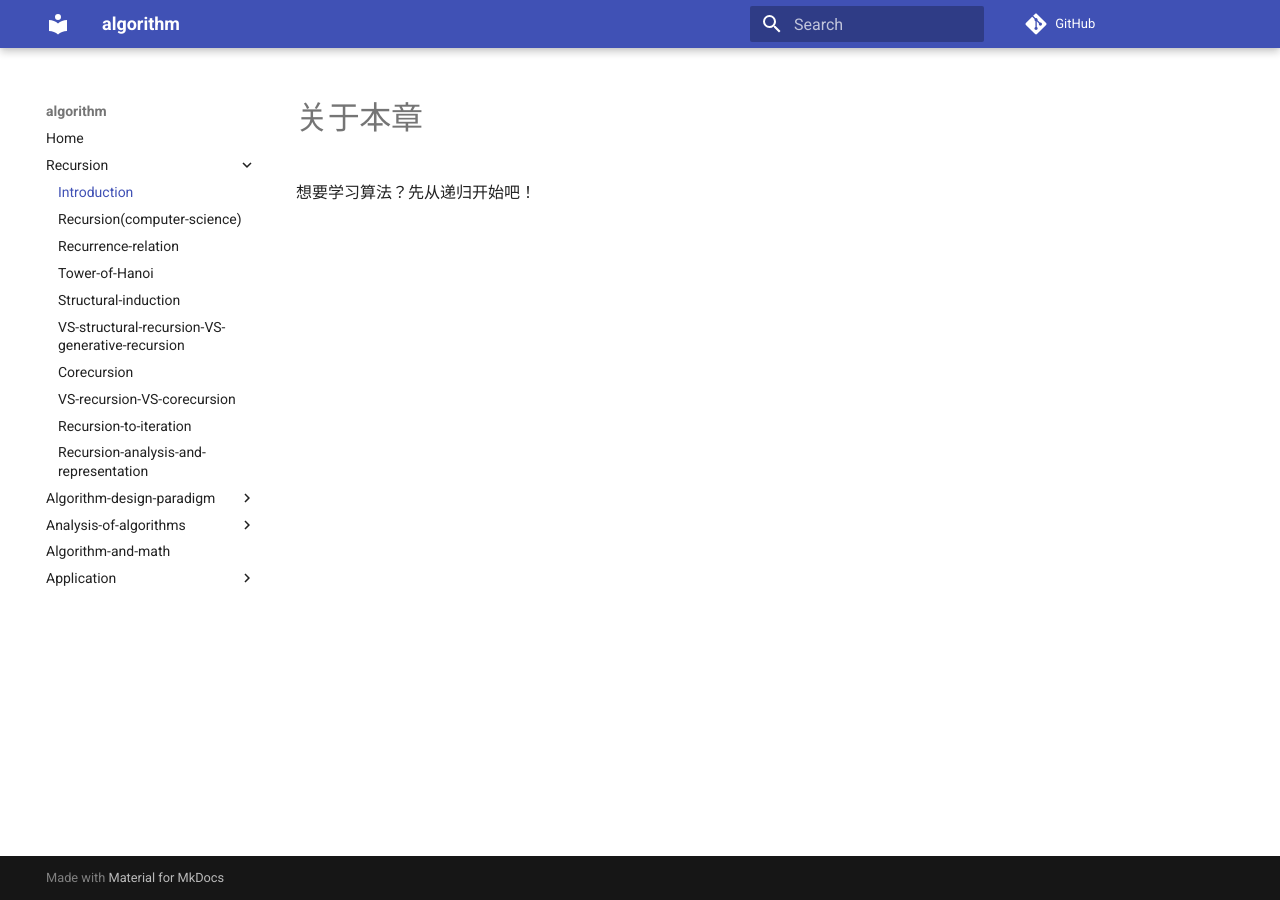
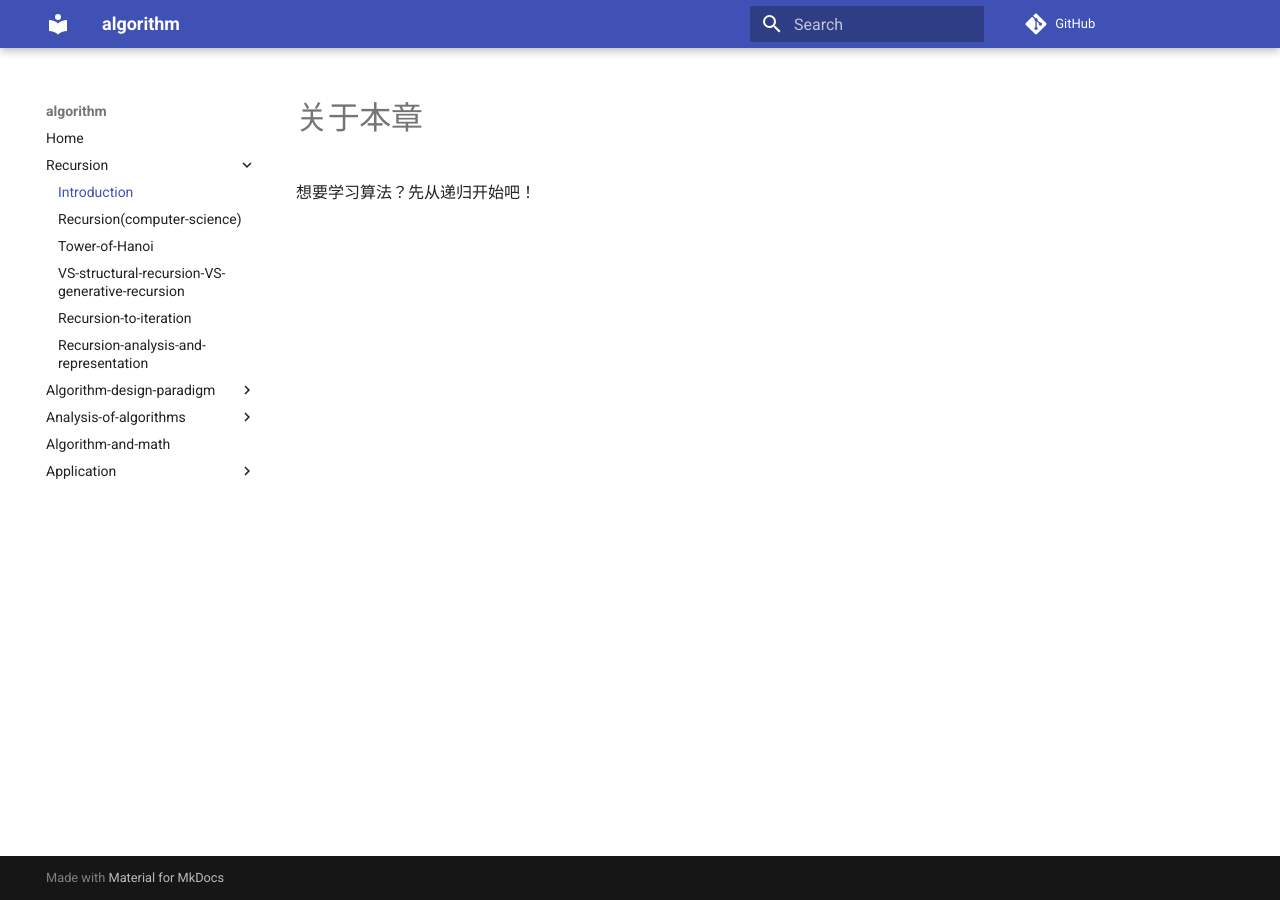
Before and after one commit to dengking/algorithm, an MkDocs documentation site: the page built from docs/Recursion/index.md, in a window 1280 px wide. Built offline with MkDocs 1.6.1 and Material for MkDocs 9.7.7, drawn with Linux system fonts in a browser that asks for light colours; comment, search, counter and statistics services are not loaded.

Commit message:
Update mkdocs.yml

```diff
--- a/mkdocs.yml
+++ b/mkdocs.yml
@@ -14,12 +14,8 @@ nav:
 - Recursion:
   - Introduction: Recursion/index.md
   - Recursion(computer-science): Recursion/Recursion(computer-science).md
-  - Recurrence-relation: Recursion/Recurrence-relation.md
   - Tower-of-Hanoi: Recursion/Tower-of-Hanoi.md
-  - Structural-induction: Recursion/Structural-induction.md
   - VS-structural-recursion-VS-generative-recursion: Recursion/VS-structural-recursion-VS-generative-recursion.md
-  - Corecursion: Recursion/Corecursion.md
-  - VS-recursion-VS-corecursion: Recursion/VS-recursion-VS-corecursion.md
   - Recursion-to-iteration: Recursion/Recursion-to-iteration.md
   - Recursion-analysis-and-representation: Recursion/Recursion-analysis-and-representation.md
 - Algorithm-design-paradigm:
```
